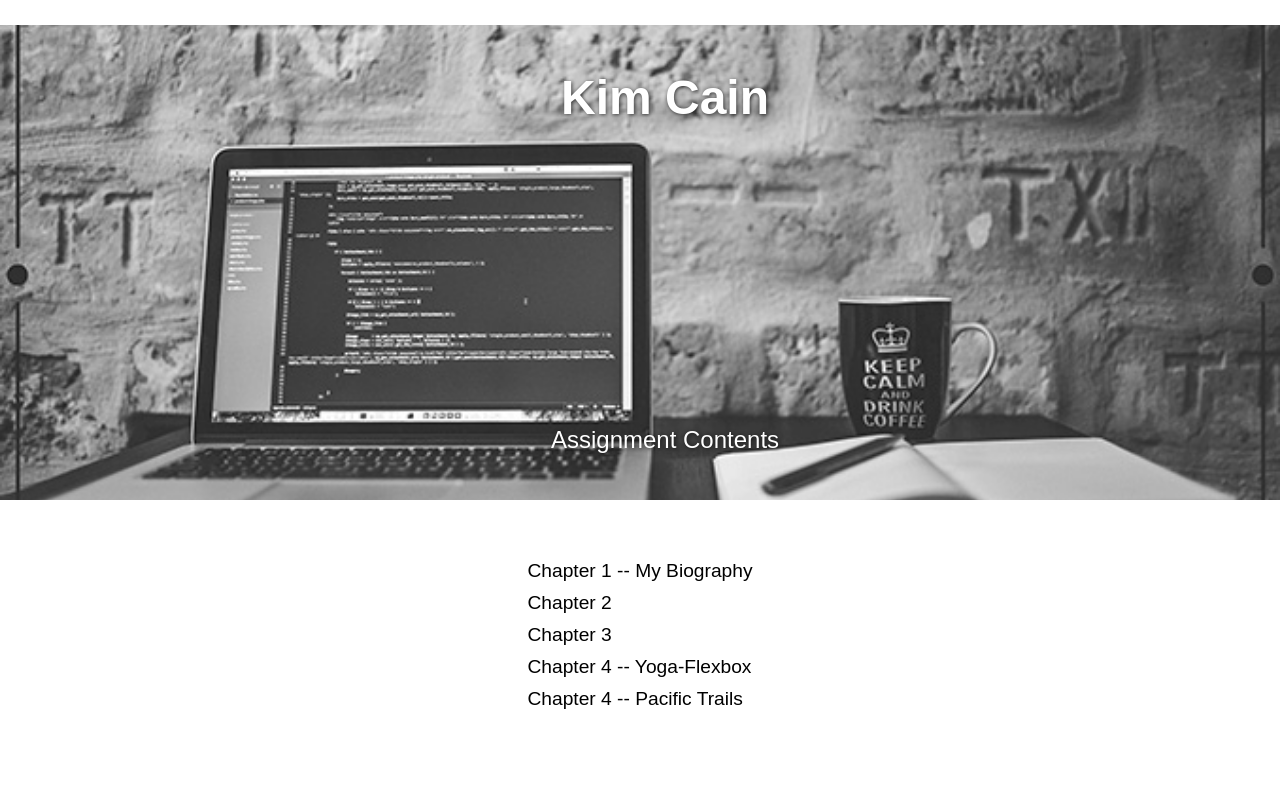
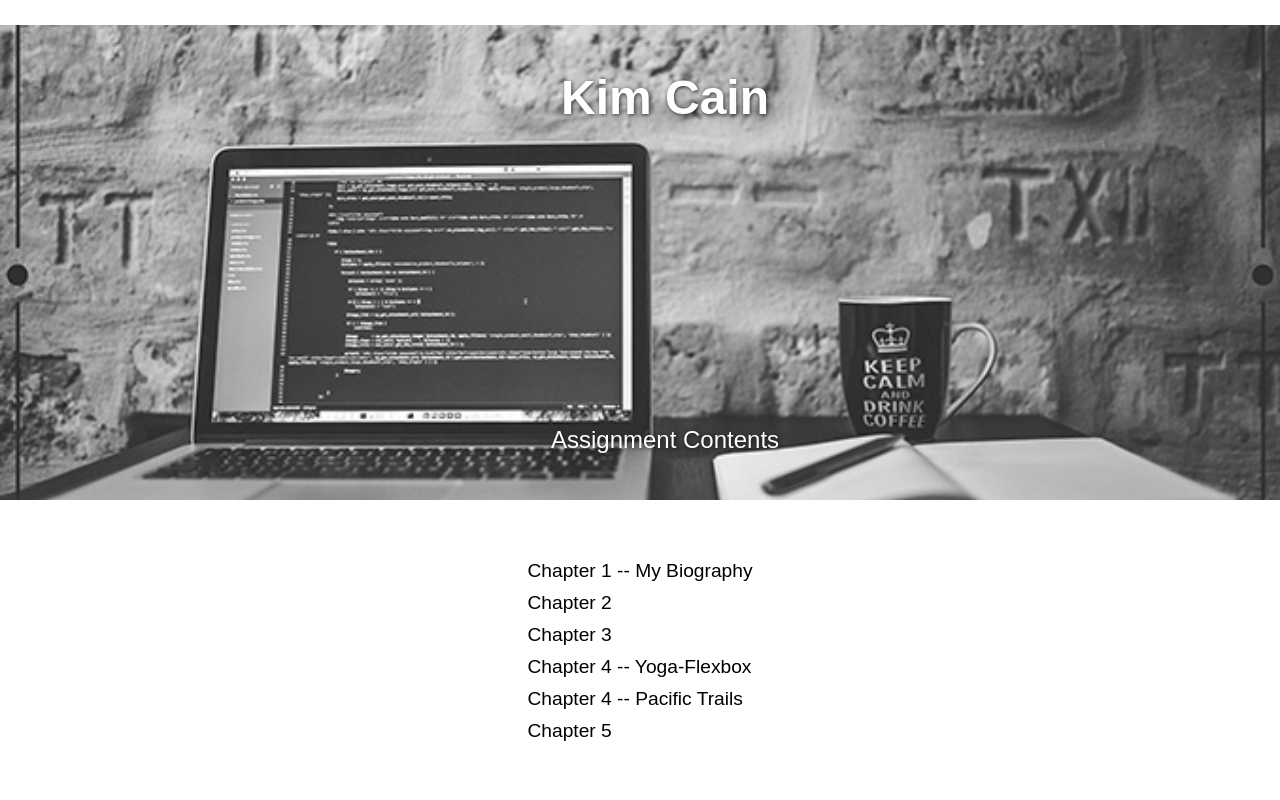
Before and after one commit to motowngal/webd168-2, a plain HTML site: page index.html in a window 1280 px wide. Drawn offline with Linux system fonts and the light colour scheme.

Commit message:
Add files via upload

```diff
--- a/index.html
+++ b/index.html
@@ -33,6 +33,7 @@
         <li><a href="chapter4/Yoga-flexbox/">Chapter 4 -- Yoga-Flexbox</a></li>
         <li>
           <a href="chapter4.1/Pacific Trails/">Chapter 4 -- Pacific Trails</a>
+          <li><a href="chapter5/">Chapter 5</a></li>
         </li>
       </ul>
     </div>
```
